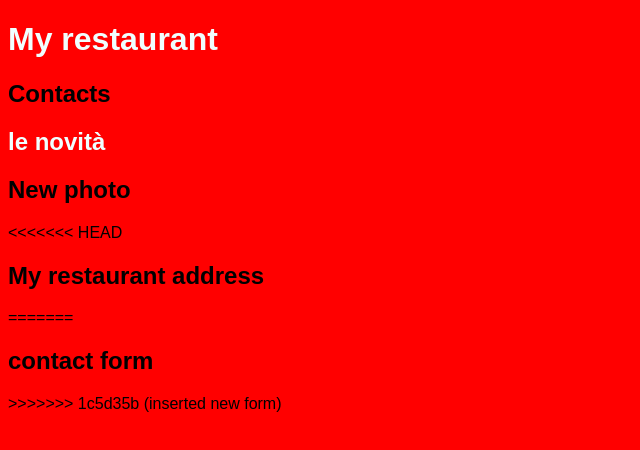
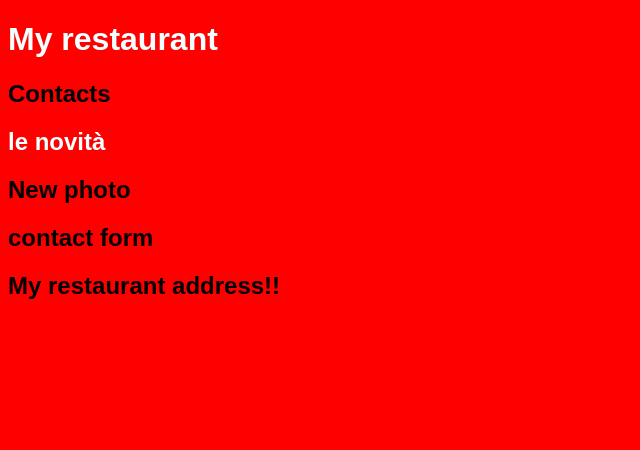
Before and after one commit to AlbertInfo/my-restaurant, a plain HTML site: page index.html in a window 1280 px wide. Shown: the whole page, without its empty margins (0-640 px from the left). Drawn offline with Linux system fonts and the light colour scheme.

Commit message:
testing push to remote

```diff
--- a/index.html
+++ b/index.html
@@ -21,15 +21,14 @@
 
 
     </section>
-<<<<<<< HEAD
-    <footer>
-        <h2>My restaurant address</h2>
-    </footer>
-=======
+
     <section>
         <h2>contact form</h2>
 
     </section>
->>>>>>> 1c5d35b (inserted new form)
+    <footer>
+        <h2>My restaurant address!!</h2>
+    </footer>
+
 </body>
 </html>
```
